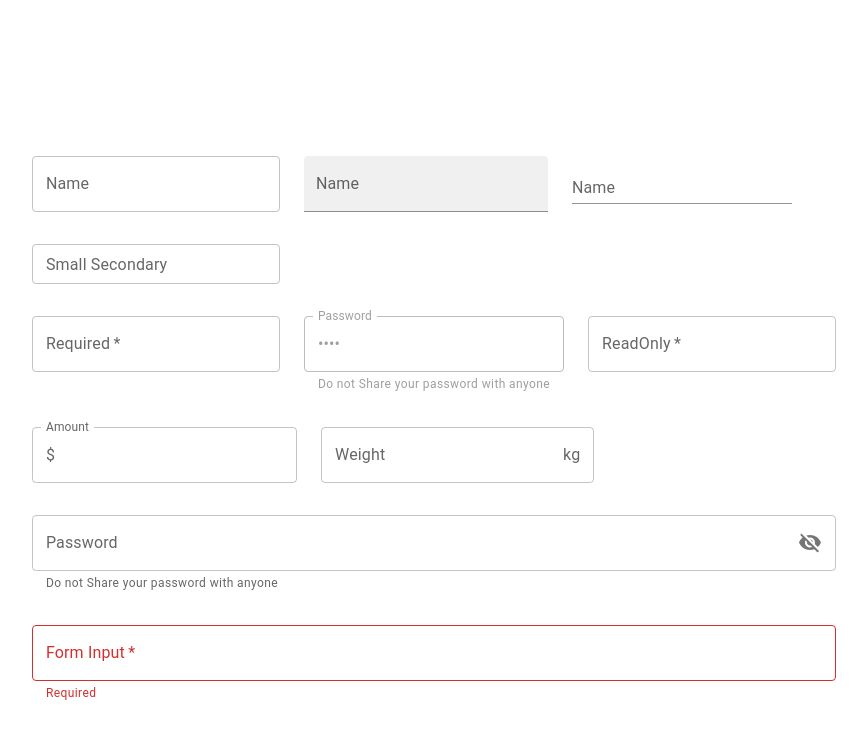
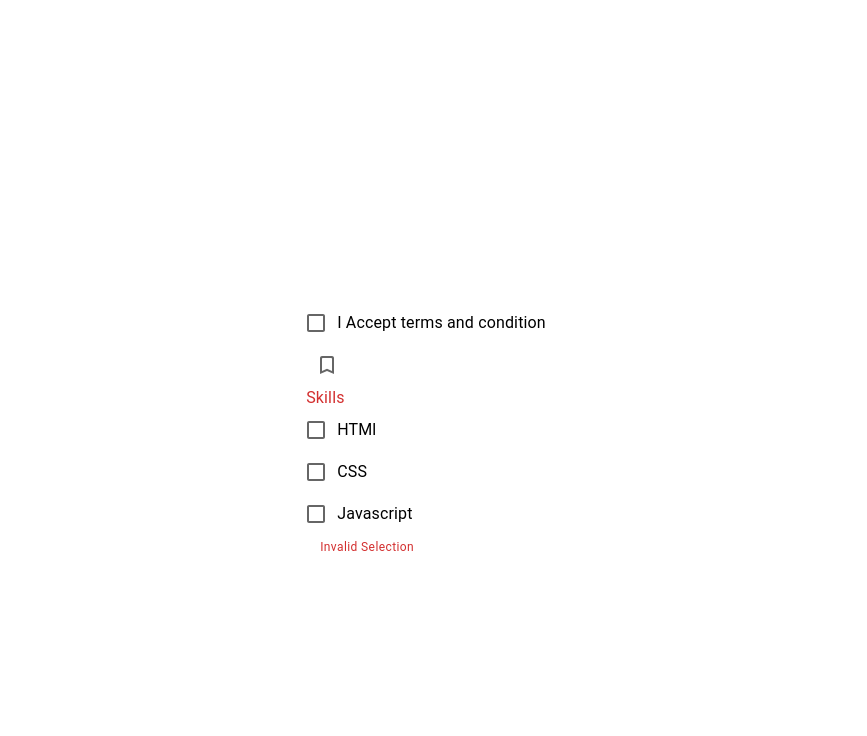
Before and after one commit to Chandraprakash-Darji/reactjs-learning, a React (Create React App) app in the folder react-material-ui/: page / in a window 1280 px wide. Shown: the top 736 px of the page, without its empty margins (206-1073 px from the left). Built offline with nearby package versions, Linux system fonts and the light colour scheme.

Commit message:
CheckBox

```diff
--- a/react-material-ui/src/App.tsx
+++ b/react-material-ui/src/App.tsx
@@ -1,9 +1,9 @@
-import MuiTextField from "./components/MuiTextField";
+import MuiCheackbox from "./components/MuiCheackbox";
 
 function App() {
   return (
     <div className="App">
-      <MuiTextField />
+      <MuiCheackbox/>
     </div>
   );
 }
--- /dev/null
+++ b/react-material-ui/src/components/MuiCheackbox.tsx
@@ -0,0 +1,84 @@
+import {
+  Box,
+  Checkbox,
+  FormControl,
+  FormControlLabel,
+  FormGroup,
+  FormHelperText,
+  FormLabel,
+} from "@mui/material";
+import React, { useState } from "react";
+import BookmarkBorderRoundedIcon from "@mui/icons-material/BookmarkBorderRounded";
+import BookmarkRoundedIcon from "@mui/icons-material/BookmarkRounded";
+const MuiCheackbox = () => {
+  const [acceptTNC, setAcceptTNC] = useState(false);
+  console.log(acceptTNC);
+  const handleChange = (event: React.ChangeEvent<HTMLInputElement>) => {
+    setAcceptTNC(event?.target.checked);
+  };
+  const [skills, setSkills] = useState<string[]>([]);
+  console.log({ skills });
+  const handleSkillChange = (event: React.ChangeEvent<HTMLInputElement>) => {
+    const index = skills.indexOf(event.target.value);
+    if (index === -1) setSkills([...skills, event.target.value]);
+    else setSkills(skills.filter((skill) => skill !== event.target.value));
+  };
+  return (
+    <Box>
+      <Box>
+        <FormControlLabel
+          label="I Accept terms and condition"
+          control={<Checkbox checked={acceptTNC} onChange={handleChange} />}
+        />
+      </Box>
+      <Box>
+        <Checkbox
+          icon={<BookmarkBorderRoundedIcon />}
+          checkedIcon={<BookmarkRoundedIcon />}
+          checked={acceptTNC}
+          onChange={handleChange}
+        />
+      </Box>
+      <Box>
+        <FormControl error>
+          <FormLabel>Skills</FormLabel>
+          <FormGroup>
+            <FormControlLabel
+              label="HTMl"
+              control={
+                <Checkbox
+                  value={"html"}
+                  checked={skills.includes("html")}
+                  onChange={handleSkillChange}
+                />
+              }
+            />
+            <FormControlLabel
+              label="CSS"
+              control={
+                <Checkbox
+                  value={"css"}
+                  checked={skills.includes("css")}
+                  onChange={handleSkillChange}
+                />
+              }
+            />
+            <FormControlLabel
+              label="Javascript"
+              control={
+                <Checkbox
+                  value="Javascript"
+                  checked={skills.includes("Javascript")}
+                  onChange={handleSkillChange}
+                />
+              }
+            />
+          </FormGroup>
+          <FormHelperText>Invalid Selection</FormHelperText>
+        </FormControl>
+      </Box>
+    </Box>
+  );
+};
+
+export default MuiCheackbox;
```
Also changed, not shown: react-material-ui/src/components/MuiRadio.tsx (added, +43 -0 lines), react-material-ui/src/components/MuiSelect.tsx (added, +37 -0 lines).
